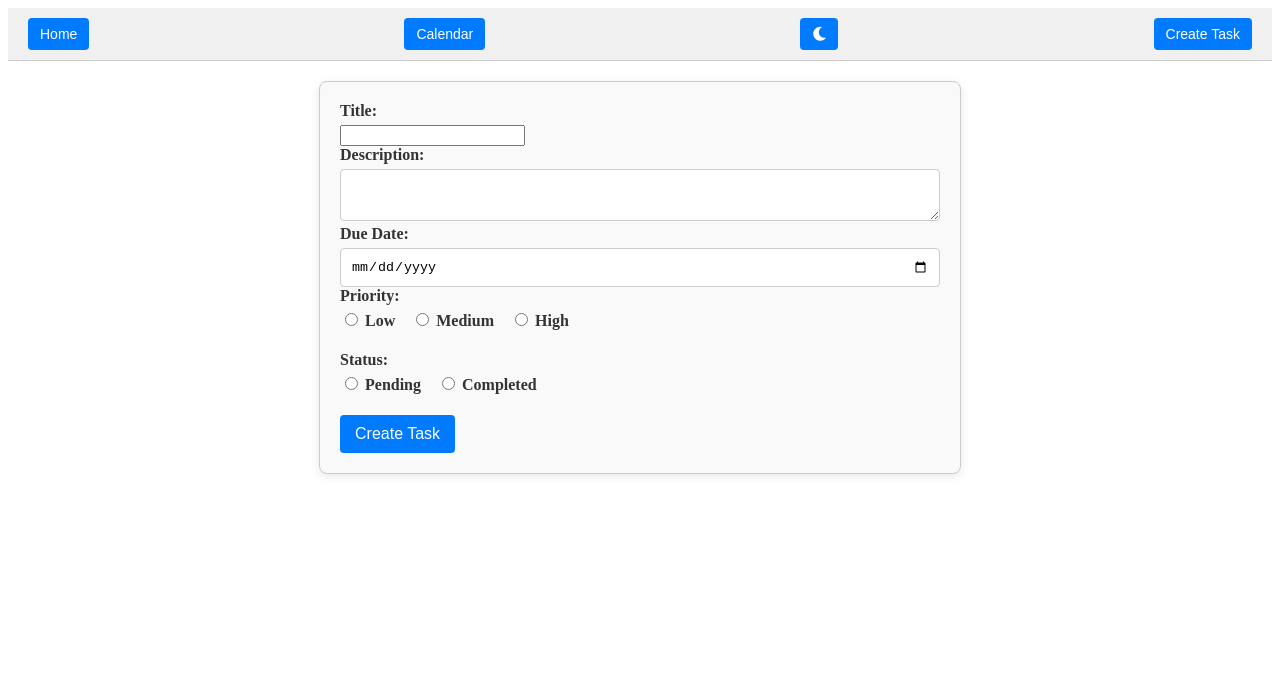
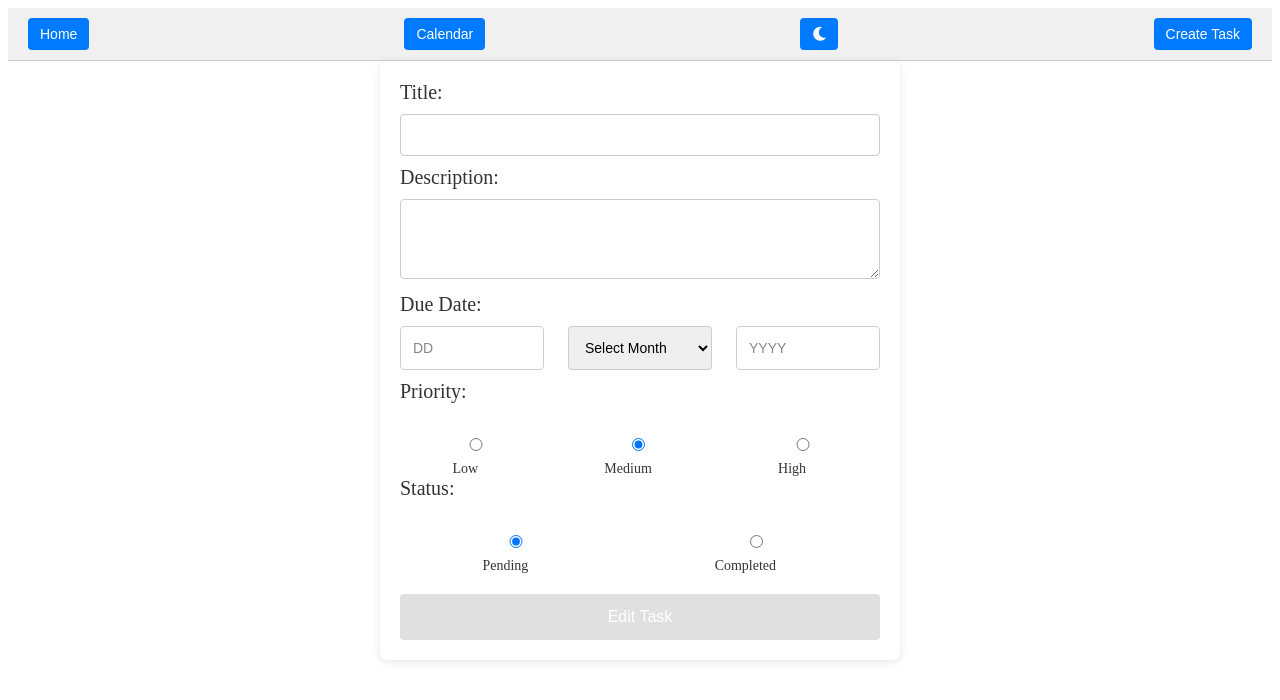
Before and after one commit to bichrr/TaskManager, an Angular app: page /edit-task/1 in a window 1280 px wide. Shown: the top 700 px of the page. Built offline with nearby package versions, Linux system fonts and the light colour scheme.

Commit message:
fixed create task and added validators

```diff
--- a/src/app/create-task/create-task.component.css
+++ b/src/app/create-task/create-task.component.css
@@ -1,68 +1,136 @@
+/* Main container for the form */
 form {
-    max-width: 600px;
-    margin: 20px auto;
+  width: 100%;
+  max-width: 480px;
+  margin: 0 auto;
   padding: 20px;
-    border: 1px solid #ccc;
+  background: #fff;
   border-radius: 8px;
-    background-color: #f9f9f9;
   box-shadow: 0 2px 10px rgba(0, 0, 0, 0.1);
 }
 
-  div {
-    margin-bottom: 15px;
-  }
-  .priority-options,
-  .status-options {
-    display: flex; /* Use flexbox for horizontal layout */
-    gap: 1rem; /* Space between options */
-    margin-bottom: 1rem; /* Space below the group */
+/* Title and heading styling */
+form h1 {
+  font-size: 24px;
+  font-weight: 600;
+  color: #333;
+  margin-bottom: 20px;
+  text-align: center;
 }
 
-
-  label {
-    display: block;
-    font-weight: bold;
-    margin-bottom: 5px;
-    color: #333;
-    cursor: pointer; /* Change cursor to pointer on hover */
+/* Input fields styling */
+input, select, textarea {
+  width: 100%;
+  padding: 12px;
+  margin: 10px 0;
+  border: 1px solid #ccc;
+  border-radius: 4px;
+  font-size: 14px;
+  box-sizing: border-box;
 }
 
-  input[type="text"],
-  input[type="date"],
-  textarea,
-  select {
-    width: 100%;
-    padding: 10px;
-    border: 1px solid #ccc;
-    border-radius: 4px;
-    box-sizing: border-box;
-    transition: border-color 0.3s;
+/* Placeholder text style */
+input::placeholder, textarea::placeholder {
+  color: #888;
 }
 
-  input[type="text"]:focus,
-  input[type="date"]:focus,
-  textarea:focus,
-  select:focus {
-    border-color: #007bff;
+/* Input focus effect */
+input:focus, select:focus, textarea:focus {
   outline: none;
+  border-color: #4CAF50; /* Green color when focused */
 }
 
-  small {
+/* Error message style */
+.error {
   color: red;
   font-size: 12px;
+  margin-top: -8px;
+  margin-bottom: 10px;
 }
 
+/* Button styling */
 button {
-    padding: 10px 15px;
-    background-color: #007bff;
+  width: 100%;
+  padding: 14px;
+  font-size: 16px;
   color: white;
+  background-color: #4CAF50; /* Green */
   border: none;
   border-radius: 4px;
   cursor: pointer;
-    font-size: 16px;
-    transition: background-color 0.3s;
+  margin-top: 20px;
+  transition: background-color 0.3s ease;
 }
 
+/* Button hover effect */
 button:hover {
-    background-color: #0056b3;
+  background-color: #45a049; /* Darker green */
 }
+
+/* Centering and spacing for the date picker section */
+.date-picker {
+  display: flex;
+  justify-content: space-between;
+  gap: 10px;
+}
+
+/* Ensure all date picker inputs align well */
+.date-picker input, .date-picker select {
+  width: 30%;
+}
+
+/* Priority and status radio button styling */
+.priority-options, .status-options {
+  display: flex;
+  justify-content: space-around;
+  margin-top: 10px;
+}
+
+.priority-options label, .status-options label {
+  font-size: 14px;
+  cursor: pointer;
+}
+
+/* Radio button styling */
+input[type="radio"] {
+  margin-right: 5px;
+}
+
+/* Spacing between sections */
+label {
+  font-size: 20px;
+  color: #333;
+  font-weight: 500;
+  margin-top: 15px;
+}
+
+textarea {
+  min-height: 80px;
+  resize: vertical;
+}
+
+button:disabled {
+  background-color: #e0e0e0;
+  cursor: not-allowed;
+}
+/* Styling for error messages */
+.error {
+  color: #d93025; /* Red color for error */
+  font-size: 14px;
+  font-weight: 500;
+  margin-top: 5px;
+  margin-bottom: 15px;
+  text-align: center;
+  background-color: #f8d7da; /* Light red background */
+  border: 1px solid #f5c6cb; /* Light red border */
+  padding: 10px;
+  border-radius: 4px;
+  display: flex;
+  align-items: center;
+  justify-content: center;
+}
+
+.error::before {
+  content: "⚠️ "; /* Adds a warning icon before the error message */
+  margin-right: 8px;
+}
--- a/src/app/create-task/create-task.component.html
+++ b/src/app/create-task/create-task.component.html
@@ -6,35 +6,60 @@
   <textarea id="description" formControlName="description"></textarea>
 
   <label for="dueDate">Due Date:</label>
-    <input id="dueDate" type="date" formControlName="dueDate">
+  <div *ngIf="taskForm.hasError('dateNotBeforeToday')">
+    <p class="error">The due date cannot be in the past.</p>
+  </div>
+  <div *ngIf="taskForm.hasError('invalidDate')">
+    <p class="error">The selected date is invalid for the given month.</p>
+  </div>
+
+  <div class="date-picker">
+    <input
+      id="day"
+      type="number"
+      formControlName="day"
+      [min]="1"
+      [max]="31"
+      placeholder="DD"
+    />
+    <select id="month" formControlName="month">
+      <option value="" disabled>Select Month</option>
+      <option *ngFor="let month of months; let i = index" [value]="i + 1">
+        {{ month }}
+      </option>
+    </select>
+    <input
+      id="year"
+      type="number"
+      formControlName="year"
+      placeholder="YYYY"
+    />
+  </div>
 
   <label>Priority:</label>
   <div class="priority-options">
     <label>
-        <input type="radio" formControlName="priority" value="Low">
-        Low
+      <input type="radio" formControlName="priority" value="Low"> Low
     </label>
     <label>
-        <input type="radio" formControlName="priority" value="Medium" checked>
-        Medium
+      <input type="radio" formControlName="priority" value="Medium"> Medium
     </label>
     <label>
-        <input type="radio" formControlName="priority" value="High">
-        High
+      <input type="radio" formControlName="priority" value="High"> High
     </label>
   </div>
 
   <label>Status:</label>
   <div class="status-options">
     <label>
-        <input type="radio" formControlName="status" value="Pending">
-        Pending
+      <input type="radio" formControlName="status" value="Pending"> Pending
     </label>
     <label>
-        <input type="radio" formControlName="status" value="Completed">
-        Completed
+      <input type="radio" formControlName="status" value="Completed"> Completed
     </label>
   </div>
 
-    <button type="submit">Create Task</button>
+  <button type="submit" [disabled]="taskForm.invalid">
+    {{ isEditMode ? 'Edit Task' : 'Create Task' }}
+  </button>
 </form>
--- a/src/app/create-task/create-task.component.ts
+++ b/src/app/create-task/create-task.component.ts
@@ -2,9 +2,9 @@ import { Component, OnInit } from '@angular/core';
 import { FormBuilder, FormGroup, Validators, ReactiveFormsModule } from '@angular/forms';
 import { CommonModule } from '@angular/common';
 import { Task } from '../task';
-import { Router, ActivatedRoute, ParamMap } from '@angular/router'; // Correct imports
-import { TaskService } from '../task.service'
-import { dateNotBeforeToday } from '../validators/date-validators'; // Import the custom validator
+import { Router, ActivatedRoute } from '@angular/router';
+import { TaskService } from '../task.service';
+import { dateNotBeforeToday,dateNotValidForMonth } from '../validators/date-validators';
 
 @Component({
   selector: 'app-task-create',
@@ -15,104 +15,95 @@ import { dateNotBeforeToday } from '../validators/date-validators'; // Import th
 })
 export class CreateTaskComponent implements OnInit {
   taskForm: FormGroup;
-  isEditMode = false; // Track whether it's an edit or create
+  isEditMode = false;
   taskId: string | null = null;
+  months: string[] = [
+    'January', 'February', 'March', 'April', 'May', 'June',
+    'July', 'August', 'September', 'October', 'November', 'December'
+  ];
 
   constructor(
     private fb: FormBuilder,
     private taskService: TaskService,
     private router: Router,
-    private route: ActivatedRoute // Correctly inject ActivatedRoute
+    private route: ActivatedRoute
   ) {
     this.taskForm = this.fb.group({
       title: ['', Validators.required],
       description: ['', Validators.required],
-      dueDate: ['', Validators.required,dateNotBeforeToday],
-      priority: ['', Validators.required],
-      status: ['', Validators.required]
+      day: ['', [Validators.required, Validators.min(1), Validators.max(31)]],
+      month: ['', [Validators.required]],
+      year: ['', [Validators.required, Validators.min(1000), Validators.max(9999)]],
+      priority: ['Medium', Validators.required],
+      status: ['Pending', Validators.required],
+    }, {
+      validators: [dateNotBeforeToday(), dateNotValidForMonth()]  // Apply both custom validators here
     });
+
   }
 
+
   ngOnInit(): void {
-    // Check if it's an edit task
-    this.route.paramMap.subscribe((params: ParamMap) => {  // Explicitly type 'params'
-      this.taskId = params.get('id'); // Get task ID from URL if it exists
+    this.route.paramMap.subscribe(params => {
+      this.taskId = params.get('id');
       if (this.taskId) {
         this.isEditMode = true;
-        this.loadTaskForEdit(this.taskId); // Load the task data for editing
+        this.loadTaskForEdit(this.taskId);
       }
     });
   }
 
   loadTaskForEdit(taskId: string): void {
     const task = this.taskService.getTasks().find(t => t.id === taskId);
-    if (task) {
-      const formattedDate = this.formatToDateInputValue(task.dueDate); // Format the date
-      this.taskForm.patchValue({ ...task, dueDate: formattedDate }); // Populate the form with the task data
+    if (task && task.dueDate) {
+      // Split the dueDate (which is formatted dd-mm-yyyy) into day, month, year
+      const [day, month, year] = task.dueDate.split('-');
+
+      this.taskForm.patchValue({
+        title: task.title,
+        description: task.description,
+        priority: task.priority,
+        status: task.status,
+        day: parseInt(day, 10),
+        month: parseInt(month, 10),
+        year: parseInt(year, 10)
+      });
     }
-  }
-  formatToDateInputValue(value: Date | string | undefined): string {
-    if (!value) return '';
-    const date = new Date(value);
-    const year = date.getFullYear();
-    const month = ('0' + (date.getMonth() + 1)).slice(-2); // Ensure two digits
-    const day = ('0' + date.getDate()).slice(-2); // Ensure two digits
-    return `${year}-${month}-${day}`; // Format as yyyy-MM-dd
-  }
-
-  onDateChange(value: string): void {
-    const [day, month, year] = value.split('/');
-    const formattedDate = new Date(+year, +month - 1, +day);
-    this.taskForm.patchValue({ dueDate: formattedDate });
-  }
-
-  formatDate(value: Date | string): string {
-    if (!value) return '';
-    const date = new Date(value);
-    const day = ('0' + date.getDate()).slice(-2);
-    const month = ('0' + (date.getMonth() + 1)).slice(-2);
-    const year = date.getFullYear();
-    return `${day}/${month}/${year}`;
   }
 
   onSubmit(): void {
     if (this.taskForm.invalid) {
-      let alertMessage = 'Please fix the following errors:\n';
-      if (this.taskForm.get('title')?.hasError('required')) {
-        alertMessage += '- Title is required.\n';
-      }
-      if (this.taskForm.get('description')?.hasError('required')) {
-        alertMessage += '- Description is required.\n';
-      }
-      if (this.taskForm.get('dueDate')?.hasError('required')) {
-        alertMessage += '- Due Date is required.\n';
-      }
-      if (this.taskForm.get('dueDate')?.hasError('dateNotBeforeToday')) {
-        alertMessage += '- Due Date cannot be in the past.\n';  // Add custom error message
-      }
-      if (this.taskForm.get('priority')?.hasError('required')) {
-        alertMessage += '- Priority is required.\n';
-      }
-      if (this.taskForm.get('status')?.hasError('required')) {
-        alertMessage += '- Status is required.\n';
-      }
-      if (alertMessage !== 'Please fix the following errors:\n') {
-        alert(alertMessage);
-        return;
-      }
+      alert("Please fill in all required fields.");
+      return;
     }
 
-    const task: Task = { ...this.taskForm.value, id: this.isEditMode ? this.taskId : undefined };
+    const day = this.taskForm.get('day')?.value;
+    const month = this.taskForm.get('month')?.value;
+    const year = this.taskForm.get('year')?.value;
 
+    // Format the dueDate as "dd-mm-yyyy"
+    const dueDate = `${day.toString().padStart(2, '0')}-${month.toString().padStart(2, '0')}-${year}`;
+
+    // Prepare the final task object with only the dueDate
+    const task: Task = {
+      title: this.taskForm.get('title')?.value,
+      description: this.taskForm.get('description')?.value,
+      priority: this.taskForm.get('priority')?.value,
+      status: this.taskForm.get('status')?.value,
+      dueDate: dueDate,
+      id: this.isEditMode ? (this.taskId as string) : undefined, // Type assertion here to ensure `taskId` is treated as a string
+    };
+
+    // Now submit the task
     if (this.isEditMode) {
-      // If it's an edit, update the task
       this.taskService.updateTask(task);
     } else {
-      // If it's a new task, add it
       this.taskService.addTask(task);
     }
 
+    // Reset the form and navigate
     this.taskForm.reset();
-    this.router.navigate(['/']); // Redirect to task list after saving
+    this.router.navigate(['/']);
   }
+
 }
--- a/src/app/task.ts
+++ b/src/app/task.ts
@@ -2,7 +2,7 @@ export interface Task {
     id?: string;
     title: string;
     description?: string;
-    dueDate?: Date;
+    dueDate?: string;
     priority?: 'Low' | 'Medium' | 'High';
     status: 'Pending' | 'Completed';
   }
--- a/src/app/validators/date-validators.ts
+++ b/src/app/validators/date-validators.ts
@@ -2,13 +2,40 @@ import { AbstractControl, ValidationErrors, ValidatorFn } from '@angular/forms';
 
 export function dateNotBeforeToday(): ValidatorFn {
   return (control: AbstractControl): ValidationErrors | null => {
-    const today = new Date();
-    const selectedDate = new Date(control.value);
+    const day = control.get('day')?.value;
+    const month = control.get('month')?.value;
+    const year = control.get('year')?.value;
 
-    // Ensure the selected date is not before today
-    if (selectedDate < today) {
-      return { dateNotBeforeToday: 'Due date cannot be in the past.' };
+    if (!day || !month || !year) {
+      return null; // Let the other validators handle empty inputs
     }
-    return null;
+
+    const currentDate = new Date();
+    const userDate = new Date(year, month - 1, day); // months are 0-based in JS
+
+    if (userDate < currentDate) {
+      return { dateNotBeforeToday: true }; // Custom error
+    }
+
+    return null; // No errors
   };
 }
+export function dateNotValidForMonth(): ValidatorFn {
+  return (control: AbstractControl): ValidationErrors | null => {
+    const day = control.get('day')?.value;
+    const month = control.get('month')?.value;
+    const year = control.get('year')?.value;
+
+    if (day && month && year) {
+      const date = new Date(year, month - 1, day);  // month is 0-indexed, hence subtract 1
+
+      // If the day doesn't match the month-year, it will fix the date
+      // For example, if day=31, month=2 (February), it will adjust the date to March
+      const isValidDate = date.getDate() === day && date.getMonth() === month - 1;
+
+      return isValidDate ? null : { invalidDate: true };  // invalidDate error if the day is invalid
+    }
+
+    return null;  // No error if day, month, or year is missing
+  };
+}
```
Lines whose indentation alone changed are shown as unchanged.
